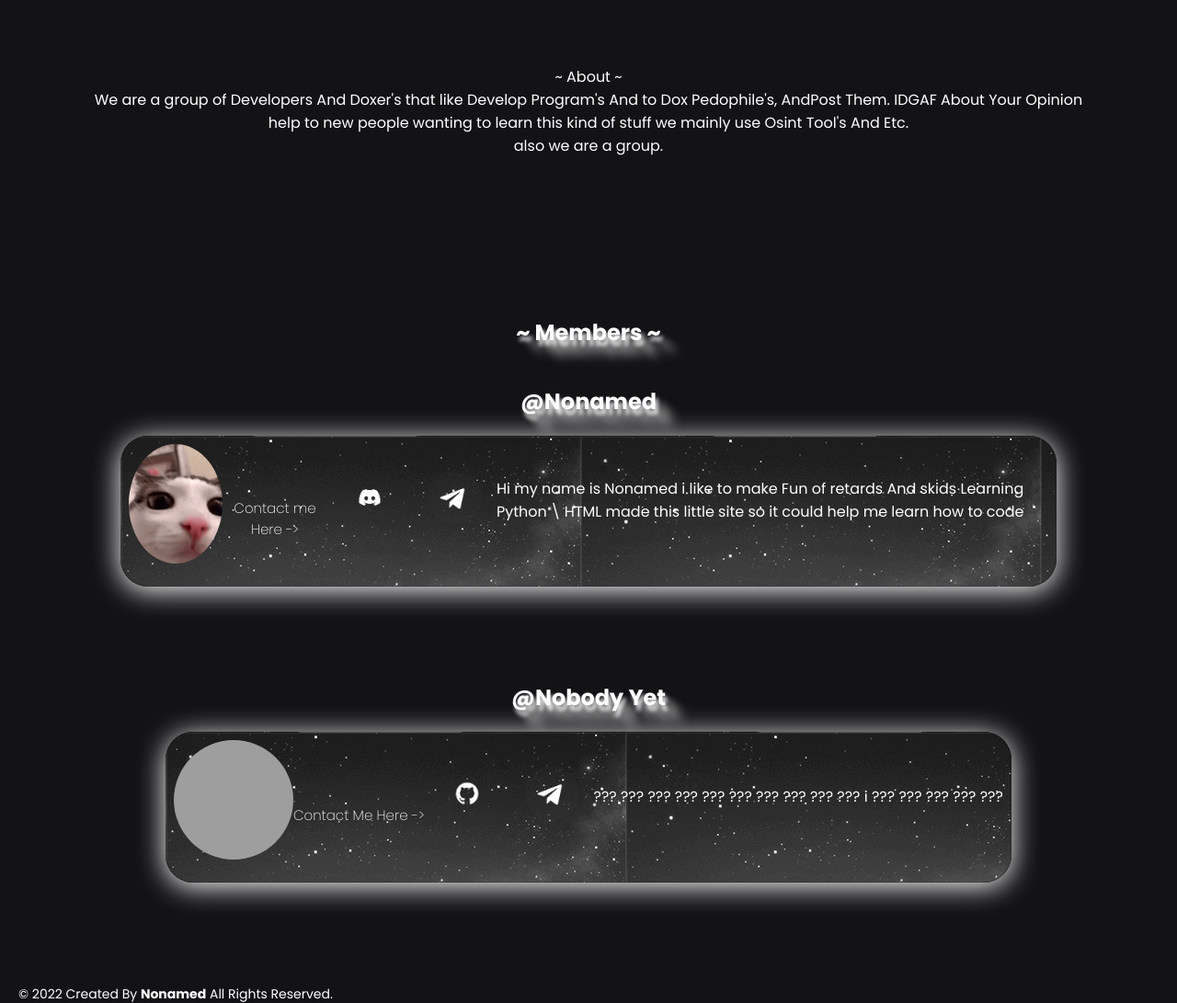
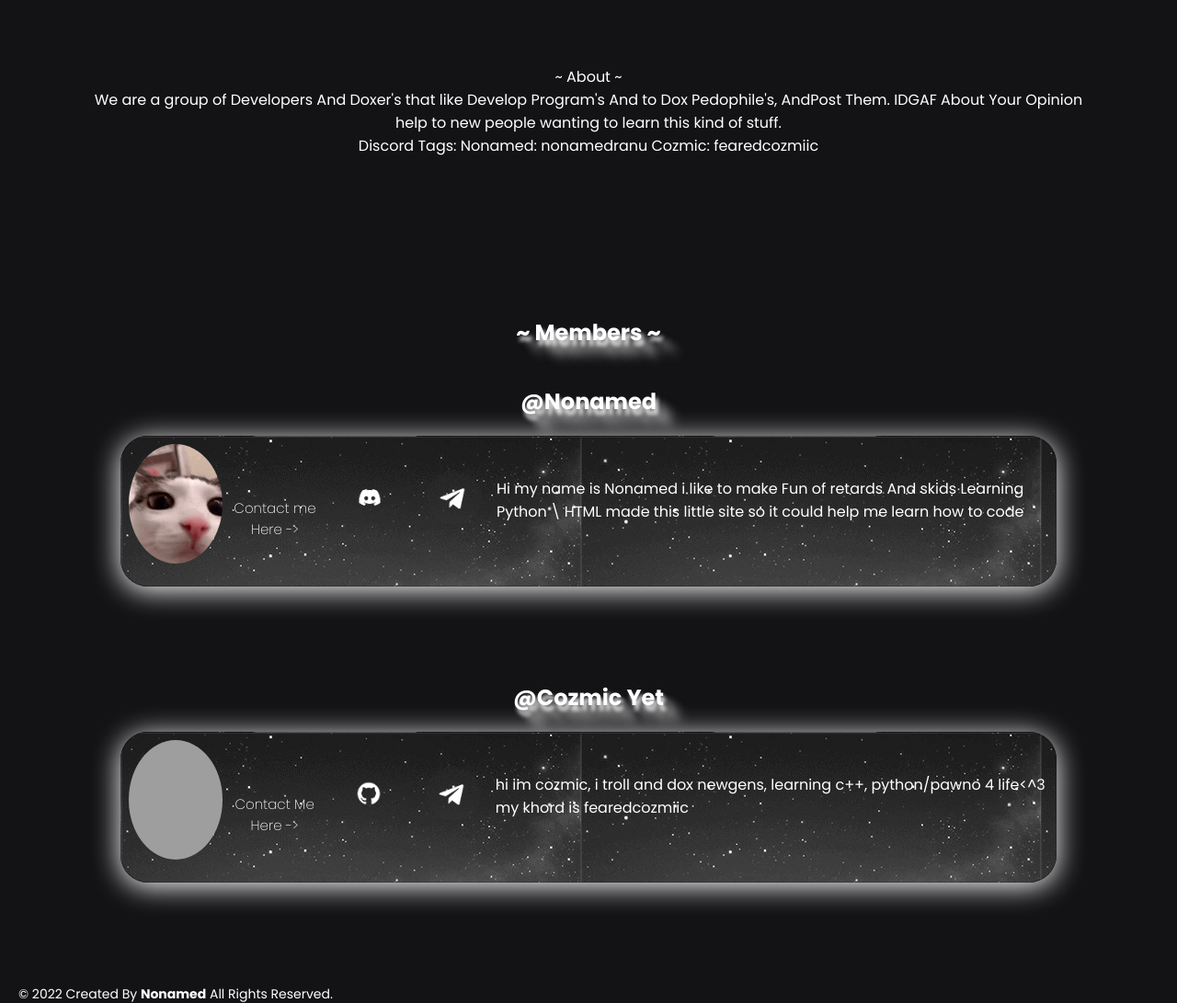
Before and after one commit to Swatters69/swatters, a plain HTML site: page index.html in a window 1280 px wide. Shown: the part 200-1291 px from the top of the page at 92% size. Drawn offline with Linux system fonts and the light colour scheme; grey boxes are pictures that could not be loaded.

Commit message:
Update index.html
Signed-off-by: Swatters <138924629+Swatters69@users.noreply.github.com>

```diff
--- a/index.html
+++ b/index.html
@@ -21,11 +21,12 @@
             Pedophile's, AndPost Them. IDGAF About Your Opinion
         </p2>
         <p2>
-            help to new people wanting to learn this kind of stuff
-            we mainly use Osint Tool's And Etc.
+            help to new people wanting to learn this kind of stuff.
         </p2>
         <p2>
-            also we are a group.
+            Discord Tags:
+            Nonamed: nonamedranu
+            Cozmic: fearedcozmiic
         </p2>
     </section>
     <section class="hidden">
@@ -49,18 +50,18 @@
           </div>
     </section>
     <section class="hidden">
-        <h1>@Nobody Yet</h1>
+        <h1>@Cozmic Yet</h1>
         <div class="framework">
             <div class="card" data-tilt>
               <div class="profile-pic2"></div>
                 <h3>Contact Me Here -> </h3>
               <div class="social-media-icons">
                 <a href="https://github.com/nothinghere"><img src="./images/github.png" alt=""></a>
-                <a href="https://t.me/ledzzs"><img src="./images/telegram.png" alt=""></a>
+                <a href="https://t.me/cozmicreturns"><img src="./images/telegram.png" alt=""></a>
                 <p>
-                    ??? ??? ??? ??? ??? ??? ??? ??? ???
-                    ??? i ??? ??? ???
-                    ??? ???
+                 hi im cozmic, i troll and dox newgens,
+                 learning c++, python/pawno 4 life<^3
+                 my khord is fearedcozmiic
                 </p>
             </div>
           </div>
```
